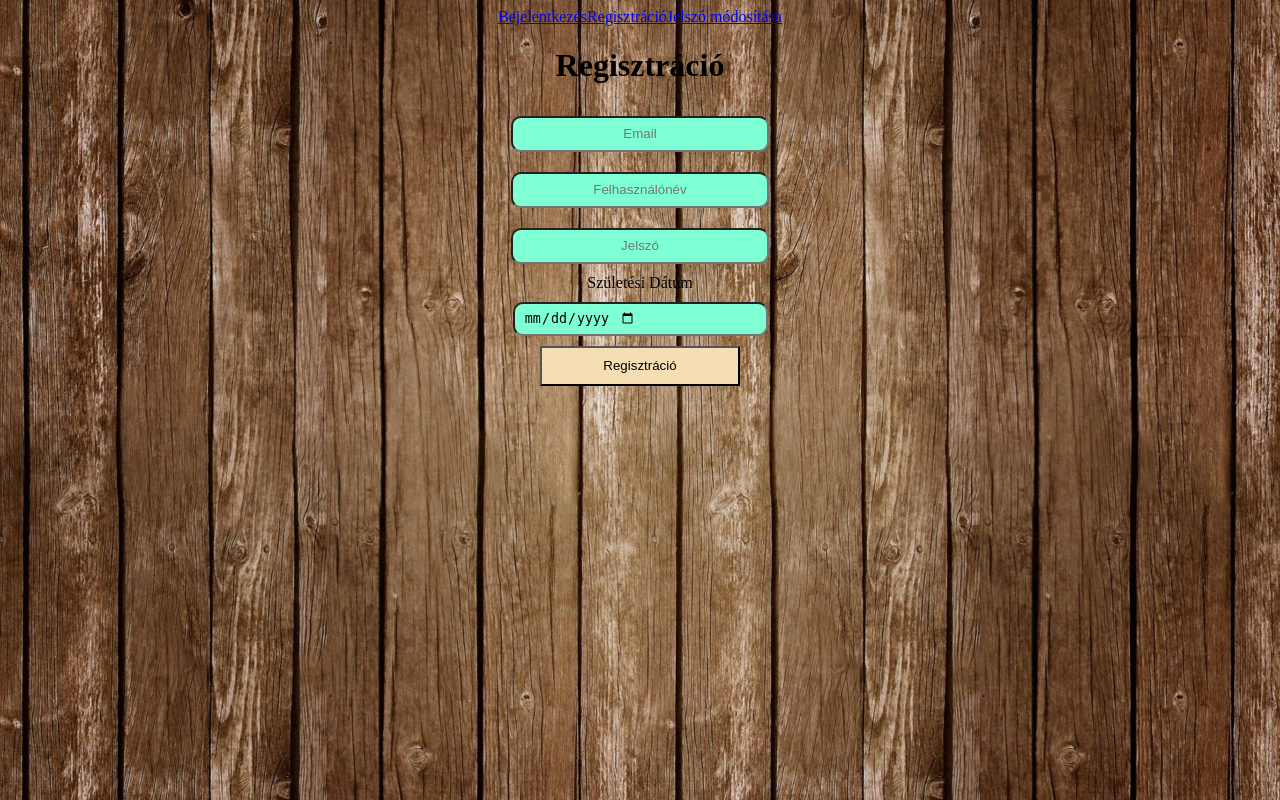
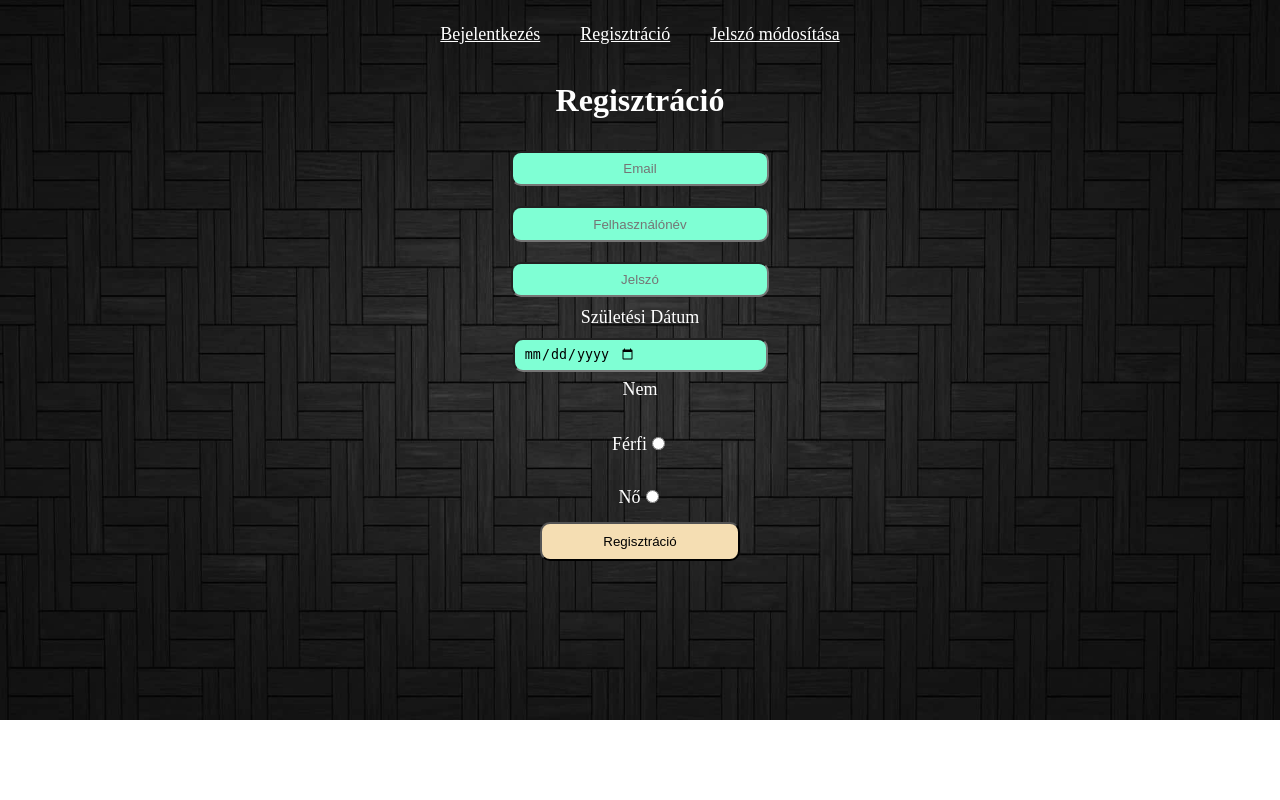
Before and after one commit to Vastag-Demeter/WebII, a PHP site: page /registration.php in a window 1280 px wide. Run offline with PHP 8.4, Linux system fonts and the light colour scheme.

Commit message:
Az 1. rész teljesen kész

```diff
--- a/Resz1/data.csv
+++ b/Resz1/data.csv
@@ -1,2 +1 @@
-Teszt@teszt;Teszt Elek;Kacsa;2000-01-01
-teszt2@teszt;Teszt Elek2;56789;1700-01-01
+teszt@teszt;Teszt Elek;123456;2005-01-01;Ferfi
--- a/Resz1/delete_user.php
+++ b/Resz1/delete_user.php
@@ -12,7 +12,7 @@
     <h1>Jelszó megváltoztatása</h1>
     <form action="" method="post">
         <label>Email cím: </label>
-        <input type="text" name="email">
+        <input type="text" name="email" class="user_input">
 
         <button type="submit" class="sumbit_button">Felhasználó törlése</button>
     </form>
--- a/Resz1/fuggvenyek.php
+++ b/Resz1/fuggvenyek.php
@@ -39,6 +39,7 @@ function adult($value)
 
 
 
+
 function check_data(string $input)
 {
     $input_datas = explode('|', $input); // Egy tömbbe tárolom az input adatait
@@ -59,7 +60,8 @@ function check_data(string $input)
             }
         }
 
-    }
+    } else
+        return false;
 
     return $input_correct;
 
--- a/Resz1/registration.php
+++ b/Resz1/registration.php
@@ -10,14 +10,24 @@
 </head>
 
 <body>
-    <nav><a href="login.php">Bejelentkezés</a><a href="registration.php">Regisztráció</a><a
-            href="modify_password.php">Jelszó módosítása</a></nav>
+    <nav>
+        <p><a href="login.php">Bejelentkezés</a></p>
+        <p><a href="registration.php">Regisztráció</a></p>
+        <p><a href="modify_password.php">Jelszó módosítása</a></p>
+    </nav>
     <form action="" method="post">
         <h1>Regisztráció</h1>
         <input type="email" name="email" placeholder="Email" class="user_input">
         <input type="text" name="name" placeholder="Felhasználónév" class="user_input">
         <input type="password" name="password" placeholder="Jelszó" class="user_input">
         <label>Születési Dátum</label><input type="date" name="birth_date" class="user_input">
+        <div class="gender_div">
+            <label>Nem</label> <br>
+            <p> <label>Férfi</label><input type="radio" name="gender" value="Ferfi"></p>
+            <p> <label>Nő</label><input type="radio" name="gender" value="No"></p>
+
+
+        </div>
         <button type="submit">Regisztráció</button>
         <link rel="stylesheet" href="style.css">
     </form>
@@ -69,13 +79,22 @@ if ($_SERVER['REQUEST_METHOD'] == 'POST') {
 
     }
 
+    $gender_errors = check_data("gender|required|is_null");
+    if ($gender_errors) {
+        echo $_POST['gender'];
+        $gender = clear($_POST["gender"]);
+        echo $gender;
+    } else
+        $error[] = "A nem megadása kötelező";
+
+
     //Ha minden adatra a visszatérési érték megfelel ("OK"), akkor elmenthetem őket a fájlba
-    if ($email_errors && $name_errors && $password_errors && $birth_errors) {
+    if ($email_errors && $name_errors && $password_errors && $birth_errors && $gender_errors) {
         //Az írás metódusa, "w", ha a fájl nem létezik,
         // "ra", ha a fájl lézezik
         $method = "";
         //Ez a sor, amivel kiegészítem a fájlt
-        $line = PHP_EOL . $email . ";" . $name . ";" . $password . ";" . $birth;
+        $line = PHP_EOL . $email . ";" . $name . ";" . $password . ";" . $birth . ";" . $gender;
         //Ha nem létezik a fájl, akkor nem olvasok semmit, hanem
         //létrehozom és beleírom az adatot.
         //Ha létezik, akkor megnézem, szerepel-e már benne ilyen
@@ -133,7 +152,7 @@ if ($_SERVER['REQUEST_METHOD'] == 'POST') {
 
 
 <?php if (isset($error)): ?>
-    <div class="">
+    <div class="server_error_message">
         <?php for ($i = 0; $i < count($error); $i++): ?>
             <p><?= $error[$i] ?></p>
         <?php endfor; ?>
--- a/Resz1/style.css
+++ b/Resz1/style.css
@@ -7,6 +7,28 @@ body {
   flex-direction: column;
   justify-content: center;
   align-items: center;
+}
+nav {
+  display: flex;
+  justify-content: space-between;
+}
+a {
+  font-size: large;
+  color: white;
+}
+
+p {
+  padding-left: 20px;
+  padding-right: 20px;
+}
+
+h1,
+label {
+  color: white;
+}
+
+label {
+  font-size: large;
 }
 
 form {
@@ -32,4 +54,45 @@ button {
   height: 40px;
   width: 200px;
   background-color: wheat;
+  border-radius: 10px;
+  margin-top: 20px;
 }
+
+table {
+  display: flex;
+  color: white;
+  border: 2px solid white;
+  width: 80%;
+  border-collapse: collapse;
+}
+
+tbody {
+  width: 100%;
+}
+
+th,
+tr,
+td {
+  width: 400px;
+  text-align: center;
+  padding: 20px;
+  border: 2px solid white;
+}
+
+.server_error_message p {
+  text-align: center;
+  color: red;
+  font-size: 25px;
+  font-family: "Franklin Gothic Medium", "Arial Narrow", Arial, sans-serif;
+}
+
+.gender_div {
+  margin-top: 20px;
+  display: flex;
+  height: 100px;
+  width: 100%;
+  text-align: center;
+  align-items: center;
+  justify-content: center;
+  flex-direction: column;
+}
```
Also changed, not shown: Resz1/login.php (+5 -2 lines), Resz1/modify_password.php (+5 -2 lines), Resz1/users.php (+6 -2 lines), Resz1/images/background.png.
